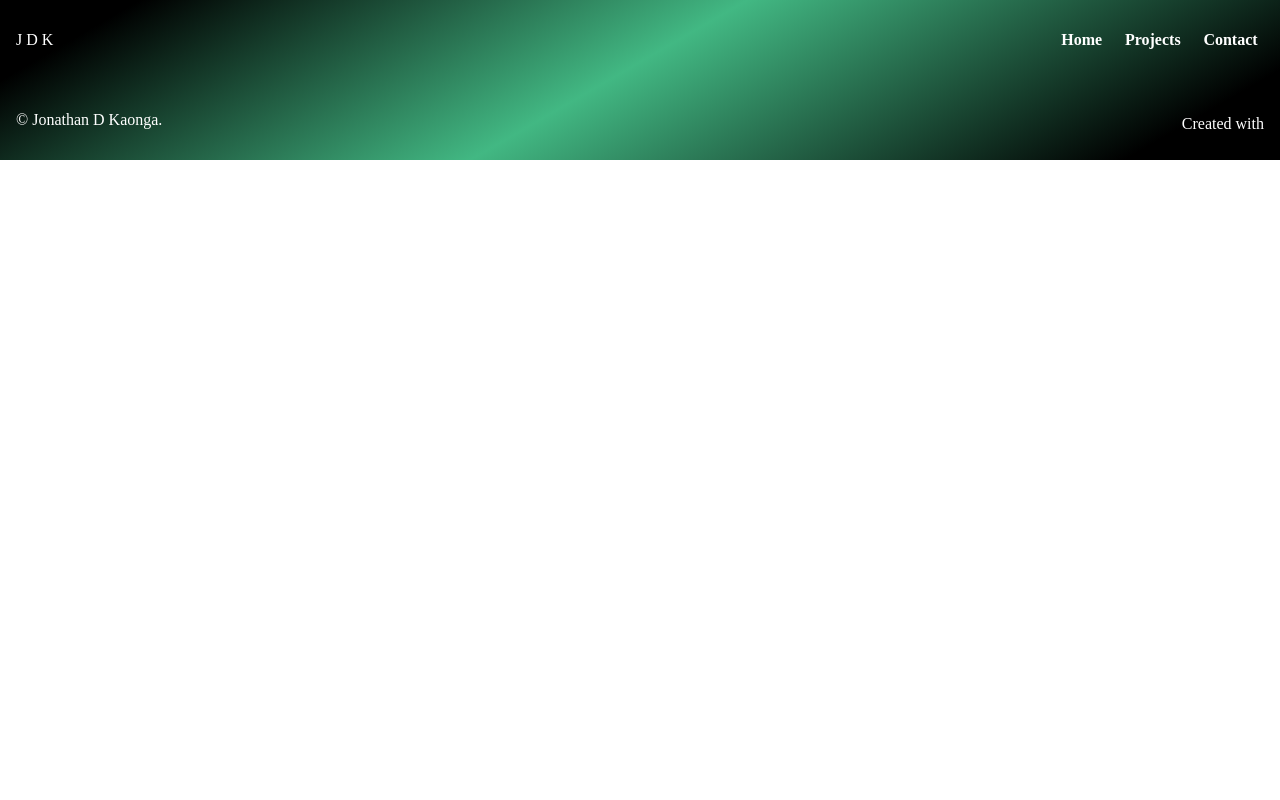
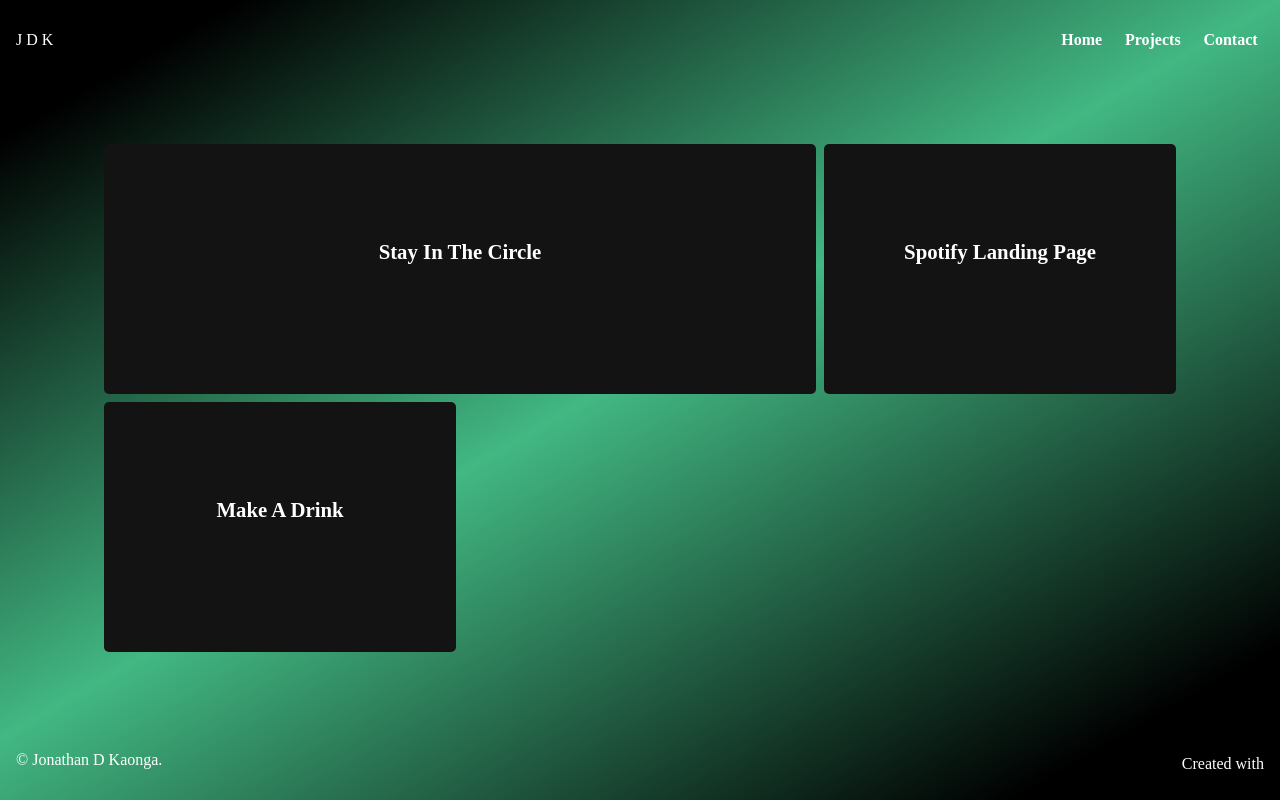
Before and after one commit to jonthedev/jdk-nuxt, a Nuxt app: page /Projects in a window 1280 px wide. Built offline with nearby package versions, Linux system fonts and the light colour scheme; a web font is replaced by a local one.

Commit message:
added projects page to website, connected store with projects data

```diff
--- a/components/NavBar.vue
+++ b/components/NavBar.vue
@@ -2,12 +2,12 @@
   <nav id="nav" class="light">
     <div class="logo">J D K</div>
     <div>
-      <router-link
+      <NuxtLink
         v-for="(item, i) in nav"
         :key="i"
         :to="item.url"
         :title="item.title"
-        >{{ item.title }}</router-link
+        >{{ item.title }}</NuxtLink
       >
     </div>
   </nav>
@@ -19,21 +19,21 @@ export default {
     return {
       nav: [
         {
-          title: "Home",
-          url: "/",
+          title: 'Home',
+          url: '/',
         },
         {
-          title: "Projects",
-          url: "/projects",
+          title: 'Projects',
+          url: '/projects',
         },
         {
-          title: "Contact",
-          url: "/contact",
+          title: 'Contact',
+          url: '/contact',
         },
       ],
-    };
+    }
   },
-};
+}
 </script>
 
 <style scoped>
--- /dev/null
+++ b/components/ProjectsGrid.vue
@@ -0,0 +1,83 @@
+<template>
+  <div class="projects-grid">
+    <div
+      class="project"
+      v-for="(project, i) in projects"
+      :key="i"
+      target="_blank"
+    >
+      <grid-item :project="project" :class="project.class">
+        <template v-slot:title>{{ project.title }}</template>
+      </grid-item>
+    </div>
+  </div>
+</template>
+
+<script>
+import GridItem from './ProjectsGridItem'
+import { mapGetters } from 'vuex'
+
+import gsap from 'gsap'
+
+export default {
+  components: {
+    GridItem,
+  },
+  mounted() {
+    gsap.to('.project', {
+      duration: 2,
+      x: 0,
+      ease: 'bounce',
+      opacity: 1,
+      stagger: 0.25,
+    })
+  },
+  computed: {
+    ...mapGetters({
+      projects: 'projects/getProjects',
+    }),
+  },
+  methods: {},
+}
+</script>
+
+<style scoped>
+/* GRID SETUP */
+.projects-grid {
+  display: grid;
+  grid-template-columns: repeat(3, 1fr);
+  gap: 0.5rem;
+}
+
+/* ITEM POSITIONING */
+.project {
+  transform: translateX(-4rem);
+  opacity: 0;
+}
+/* 1ST PROJECT GRID ITEM */
+.projects-grid > .project:nth-of-type(1) {
+  grid-column: 1 / 3;
+}
+
+/* 2ND PROJECT GRID ITEM */
+.projects-grid > .project:nth-of-type(2) {
+  grid-column: 3 / 5;
+}
+/* 3RD PROJECT GRID ITEM */
+.projects-grid > .project:nth-of-type(2) {
+  grid-column: 1 / 2;
+  grid-row: 2 /3;
+}
+
+/* MEDIUM SCREENS */
+@media screen and (max-width: 800px) {
+  .projects-grid {
+    grid-template-columns: repeat(1, 1fr);
+  }
+
+  .projects-grid > .project:nth-of-type(1),
+  .projects-grid > .project:nth-of-type(2) {
+    grid-column: auto;
+  }
+}
+</style>
--- /dev/null
+++ b/components/ProjectsGridItem.vue
@@ -0,0 +1,174 @@
+<template>
+  <div class="projects-grid-item">
+    <h2>{{ project.title }}</h2>
+    <i @click="toggleModalStatus" class="fas fa-info-circle"></i>
+    <div class="projects-details-icons">
+      <i
+        v-for="(iconClass, i) in project.icons"
+        :key="i"
+        :class="iconClass"
+      ></i>
+    </div>
+    <transition name="fade">
+      <div class="project-details bg2" v-if="modalStatus">
+        <p>{{ project.description }}</p>
+        <p>Tech: {{ project.tech }}</p>
+        <a class="project-link" :href="project.url" target="_blank">
+          <i class="far fa-eye" title="View Project"></i>
+        </a>
+        <i
+          @click.prevent="toggleModalStatus"
+          class="far fa-times-circle close"
+        ></i>
+      </div>
+    </transition>
+  </div>
+</template>
+
+<script>
+export default {
+  props: ['project'],
+  data() {
+    return {
+      modalStatus: false,
+    }
+  },
+  computed: {},
+  methods: {
+    toggleModalStatus() {
+      this.modalStatus = !this.modalStatus
+    },
+  },
+  components: {},
+}
+</script>
+
+<style scoped>
+/* card transition animation */
+
+.fade-enter-active,
+.fade-leave-active {
+  transition: opacity 0.5s;
+}
+.fade-enter,
+.fade-leave-to {
+  opacity: 0;
+}
+
+.project-details {
+  background: var(--bg-dark);
+  height: 100%;
+  width: 100%;
+  position: absolute;
+  padding: 1rem;
+  border-radius: 5px;
+
+  display: flex;
+  flex-direction: column;
+  justify-content: center;
+  align-content: center;
+  z-index: 100;
+}
+
+.project-details p {
+  color: var(--text-green);
+  margin-bottom: 0.5rem;
+}
+
+.projects-grid-item {
+  height: 250px;
+  border-radius: 5px;
+  display: flex;
+  flex-direction: column;
+  align-items: center;
+  justify-content: center;
+  text-align: center;
+  transition: all 0.5s ease-in;
+  padding: 0.4rem;
+
+  position: relative;
+}
+
+h2 {
+  margin-bottom: 0.5rem;
+  font-size: 1.3rem;
+}
+
+/* BACKGROUND FRONT FACE COLOR 1*/
+.bg1 {
+  background: var(--bg-dark);
+}
+/* BACKGROUND FRONT FACE COLOR 2*/
+.bg2 {
+  background: var(--bg-light);
+  color: var(--bg-dark);
+}
+
+i {
+  margin: 0 0.5rem;
+  font-size: 1.5rem;
+}
+
+/* EYE ICON / VIEW PROJECT */
+i.fa-eye {
+  color: var(--bg-dark);
+}
+
+i.fa-eye:hover {
+  color: var(--bg-gray);
+}
+
+/* CLOSE BUTTON */
+i.close {
+  color: var(--text-green);
+  cursor: pointer;
+  position: absolute;
+  bottom: 0.9rem;
+  right: 0.5rem;
+  transition: color 0.5s ease;
+}
+
+i.close:hover {
+  color: #338a63;
+}
+
+/* INFO BUTTON */
+i.fa-info-circle {
+  color: rgb(0, 217, 255);
+  cursor: pointer;
+  transition: color 0.5s ease;
+
+  position: absolute;
+  bottom: 0.9rem;
+  right: 0.5rem;
+}
+
+i.fa-info-circle:hover {
+  color: rgb(29, 143, 163);
+}
+
+@media screen and (max-width: 500px) {
+  h2 {
+    font-size: 0.8rem;
+  }
+
+  .projects-grid-item {
+    height: 200px;
+  }
+
+  .project-link i {
+    font-size: 1rem;
+  }
+
+  i.fa-info-circle,
+  i.close {
+    bottom: 0.8rem;
+    right: 0.4rem;
+    font-size: 0.9rem;
+  }
+
+  .project-details p {
+    font-size: var(--font-size-md);
+  }
+}
+</style>
--- /dev/null
+++ b/pages/Projects.vue
@@ -0,0 +1,21 @@
+<template>
+  <main id="projects">
+    <ProjectsGrid />
+  </main>
+</template>
+
+<script>
+import ProjectsGrid from "../components/ProjectsGrid";
+export default {
+  components: {
+    ProjectsGrid,
+  },
+};
+</script>
+
+<style scoped>
+#projects {
+  min-height: 80vh;
+  padding: 4rem;
+}
+</style>
--- /dev/null
+++ b/store/projects.js
@@ -0,0 +1,34 @@
+export const state = () => ({
+  projects: [
+    {
+      title: 'Stay In The Circle',
+      class: 'bg1',
+      icons: ['fab fa-react ic-react'],
+      url: 'https://reverent-fermi-0b8273.netlify.app/',
+      description:
+        'A game built in ReactJs. Players must move the mouse pointer within the orange circle and stay there until the counter reaches 50',
+      tech: 'JavaScript, ReactJs',
+    },
+    {
+      title: 'Make A Drink',
+      class: 'bg1',
+      icons: ['fab fa-react ic-react'],
+      url: 'https://optimistic-lichterman-bff1a7.netlify.app/',
+      description:
+        'Web Application with React.js, the project plugs into The DataDb cocktail api so users can select popular drink recipes.',
+      tech: 'JavaScript, ReactJs',
+    },
+    {
+      title: 'Spotify Landing Page',
+      class: 'bg1',
+      icons: ['fab fa-html5 ic-html5', 'fab fa-css3-alt ic-css3'],
+      url: 'https://pedantic-hypatia-6755fe.netlify.app/',
+      description:
+        'Custom landing page for Spotify designed and created by me.',
+      tech: 'HTML5, CSS3',
+    },
+  ],
+})
+export const getters = {
+  getProjects: (state) => state.projects,
+}
```
Also changed, not shown: store/README.md (deleted).
